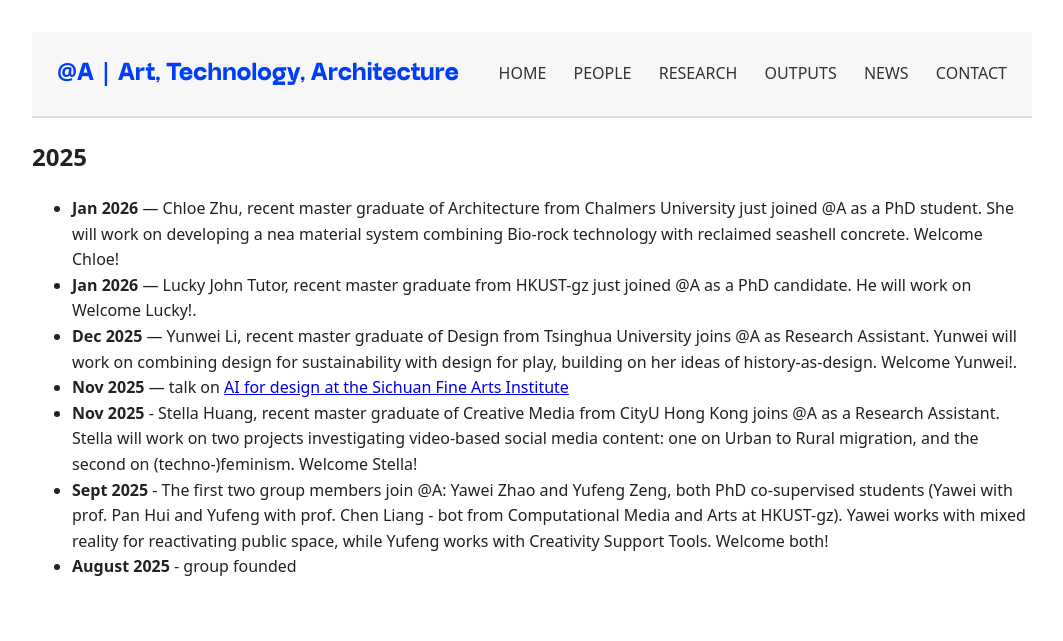
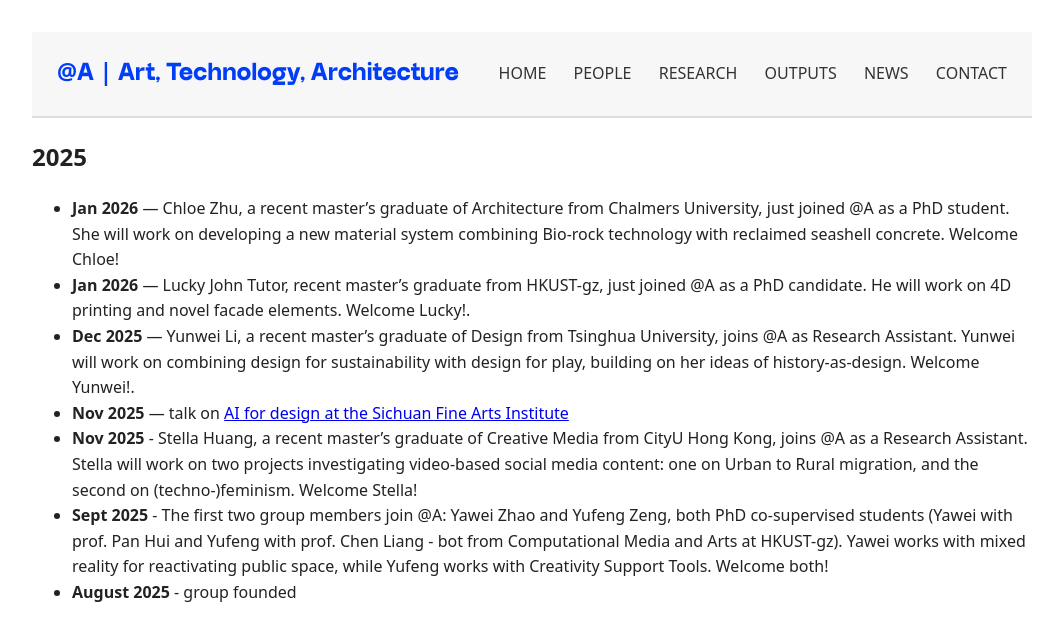
Before and after one commit to anqua/at-a, a Jekyll site: the page built from news.md, in a window 1280 px wide. Shown: the top 641 px of the page, without its empty margins (108-1171 px from the left). Built offline with Jekyll 4.4.1, drawn with Linux system fonts in a browser that asks for light colours; some web fonts are replaced.

Commit message:
Update news.md

```diff
--- a/news.md
+++ b/news.md
@@ -5,10 +5,10 @@ title: News
 
 ## 2025
 
-- **Jan 2026** — Chloe Zhu, recent master graduate of Architecture from Chalmers University just joined @A as a PhD student. She will work on developing a nea material system combining Bio-rock technology with reclaimed seashell concrete. Welcome Chloe!
-- **Jan 2026** — Lucky John Tutor, recent master graduate from HKUST-gz just joined @A as a PhD candidate. He will work on Welcome Lucky!.
-- **Dec 2025** — Yunwei Li, recent master graduate of Design from Tsinghua University joins @A as Research Assistant. Yunwei will work on combining design for sustainability with design for play, building on her ideas of history-as-design. Welcome Yunwei!.
+- **Jan 2026** — Chloe Zhu, a recent master's graduate of Architecture from Chalmers University, just joined @A as a PhD student. She will work on developing a new material system combining Bio-rock technology with reclaimed seashell concrete. Welcome Chloe!
+- **Jan 2026** — Lucky John Tutor, recent master's graduate from HKUST-gz, just joined @A as a PhD candidate. He will work on 4D printing and novel facade elements. Welcome Lucky!.
+- **Dec 2025** — Yunwei Li, a recent master's graduate of Design from Tsinghua University, joins @A as Research Assistant. Yunwei will work on combining design for sustainability with design for play, building on her ideas of history-as-design. Welcome Yunwei!.
 - **Nov 2025** — talk on <a href="https://mp.weixin.qq.com/s/cJqItKSQhdcrjMCkMWmffA" target="_blank" rel="noopener">AI for design at the Sichuan Fine Arts Institute</a>
-- **Nov 2025** - Stella Huang, recent master graduate of Creative Media from CityU Hong Kong joins @A as a Research Assistant. Stella will work on two projects investigating video-based social media content: one on Urban to Rural migration, and the second on (techno-)feminism. Welcome Stella!
+- **Nov 2025** - Stella Huang, a recent master's graduate of Creative Media from CityU Hong Kong, joins @A as a Research Assistant. Stella will work on two projects investigating video-based social media content: one on Urban to Rural migration, and the second on (techno-)feminism. Welcome Stella!
 - **Sept 2025** - The first two group members join @A: Yawei Zhao and Yufeng Zeng, both PhD co-supervised students (Yawei with prof. Pan Hui and Yufeng with prof. Chen Liang - bot from Computational Media and Arts at HKUST-gz). Yawei works with mixed reality for reactivating public space, while Yufeng works with Creativity Support Tools. Welcome both!
 - **August 2025** - group founded
```
